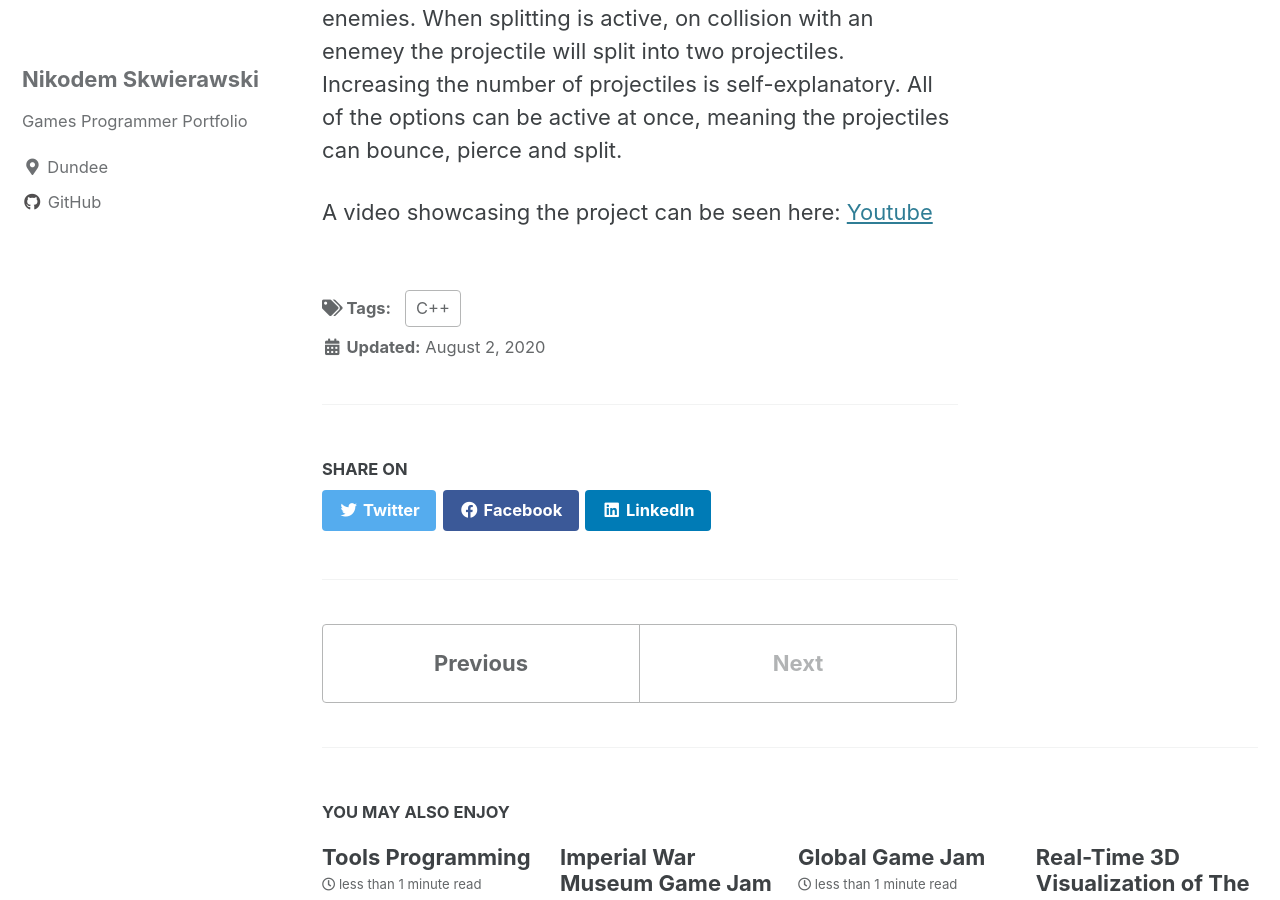
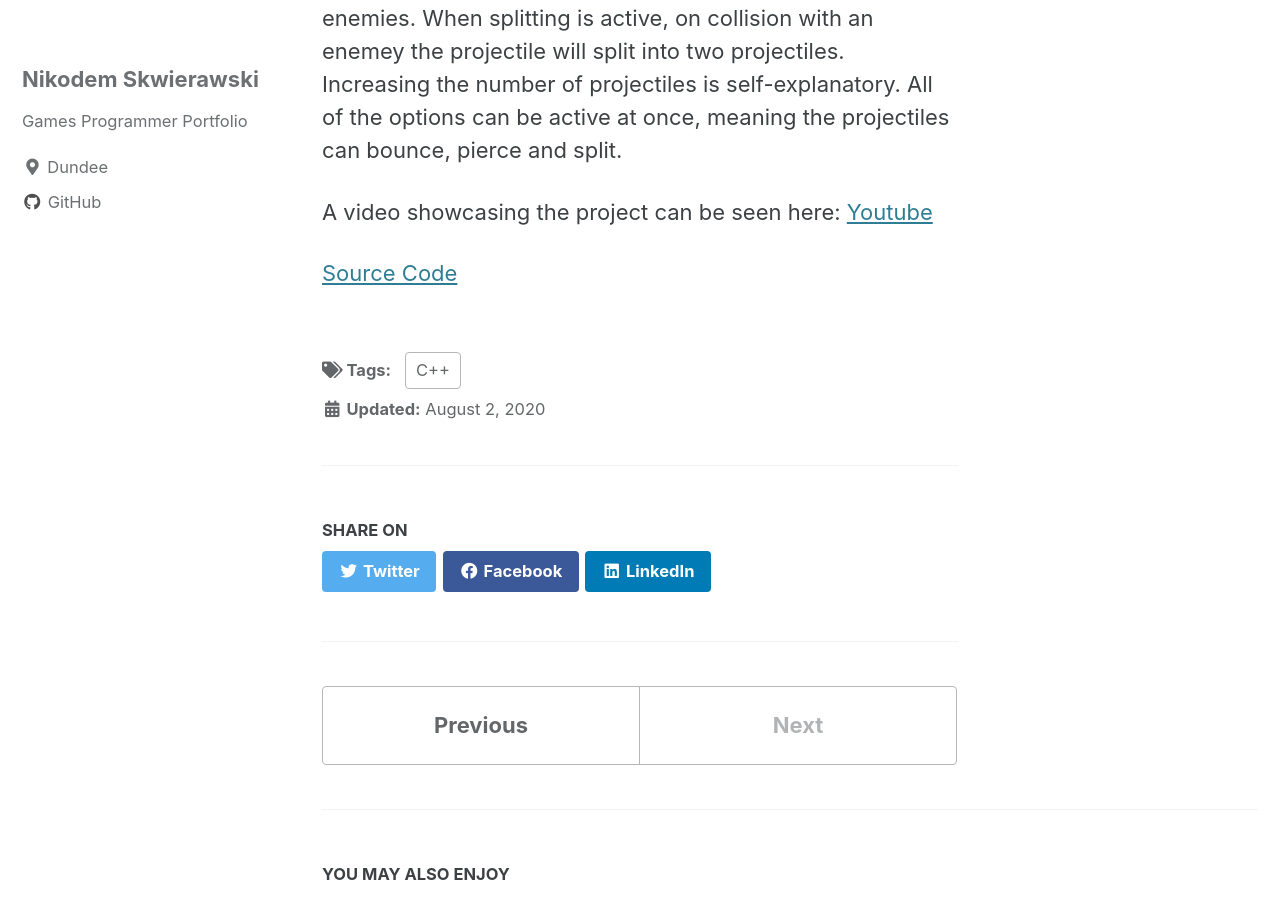
Before and after one commit to nikodems/nikodems.github.io, a Jekyll site: the page built from _posts/2020-08-02-game-mechanics.md, in a window 1280 px wide and 900 px high, scrolled down 524 px. Built offline with Jekyll 4.4.1, drawn with Linux system fonts in a browser that asks for light colours; cached includes are drawn as plain includes.

Commit message:
Update 2020-08-02-game-mechanics.md

```diff
--- a/_posts/2020-08-02-game-mechanics.md
+++ b/_posts/2020-08-02-game-mechanics.md
@@ -13,3 +13,5 @@ projectile will split into two projectiles. Increasing the number of projectiles
 can be active at once, meaning the projectiles can bounce, pierce and split.
 
 A video showcasing the project can be seen here: [Youtube](https://www.youtube.com/watch?v=kh-_71wuPf4&t=)
+
+[Source Code](https://github.com/nikodems/game-mechanics)
```
